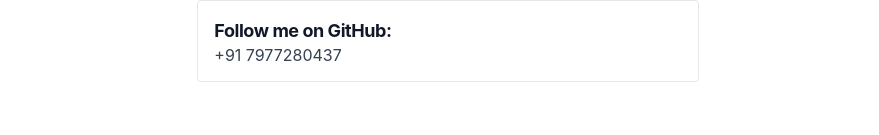
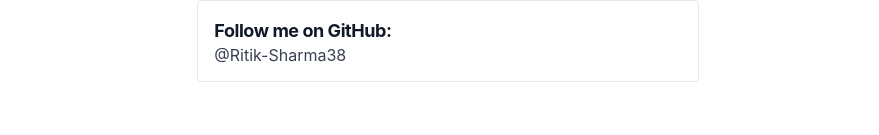
Before and after one commit to Ritik-Sharma38/ritiksharma, a Next.js app: page /contact in a window 1280 px wide. Shown: the part 600-735 px from the top of the page, without its empty margins (192-1071 px from the left). Built offline with nearby package versions, Linux system fonts and the light colour scheme; what @tailwindcss/typography would draw is missing.

Commit message:
👤GitHub-update

```diff
--- a/pages/contact.js
+++ b/pages/contact.js
@@ -59,7 +59,7 @@
 				<ProjectCard
 					title="Follow me on GitHub:"
 					description="
-					+91 7977280437
+					@Ritik-Sharma38
 						"
 					href="https://github.com/Ritik-Sharma38"
 				/>
```
